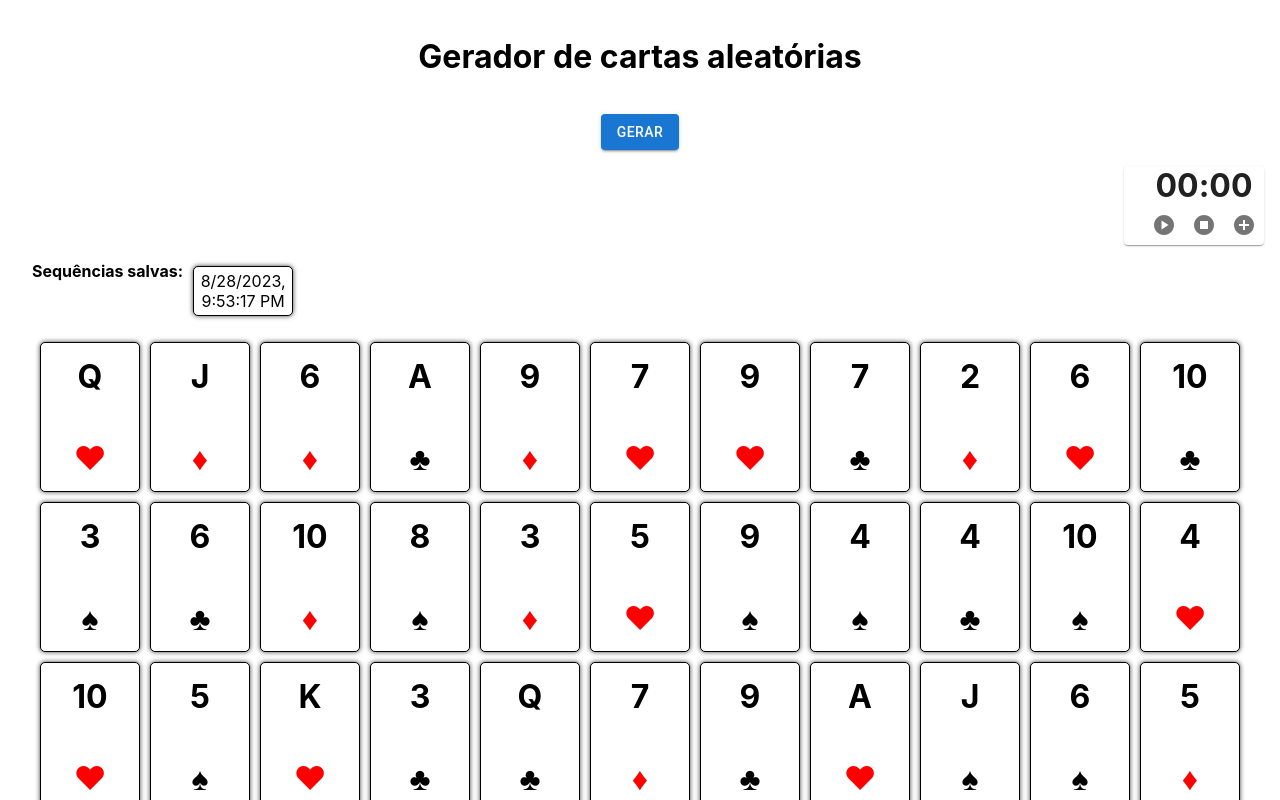
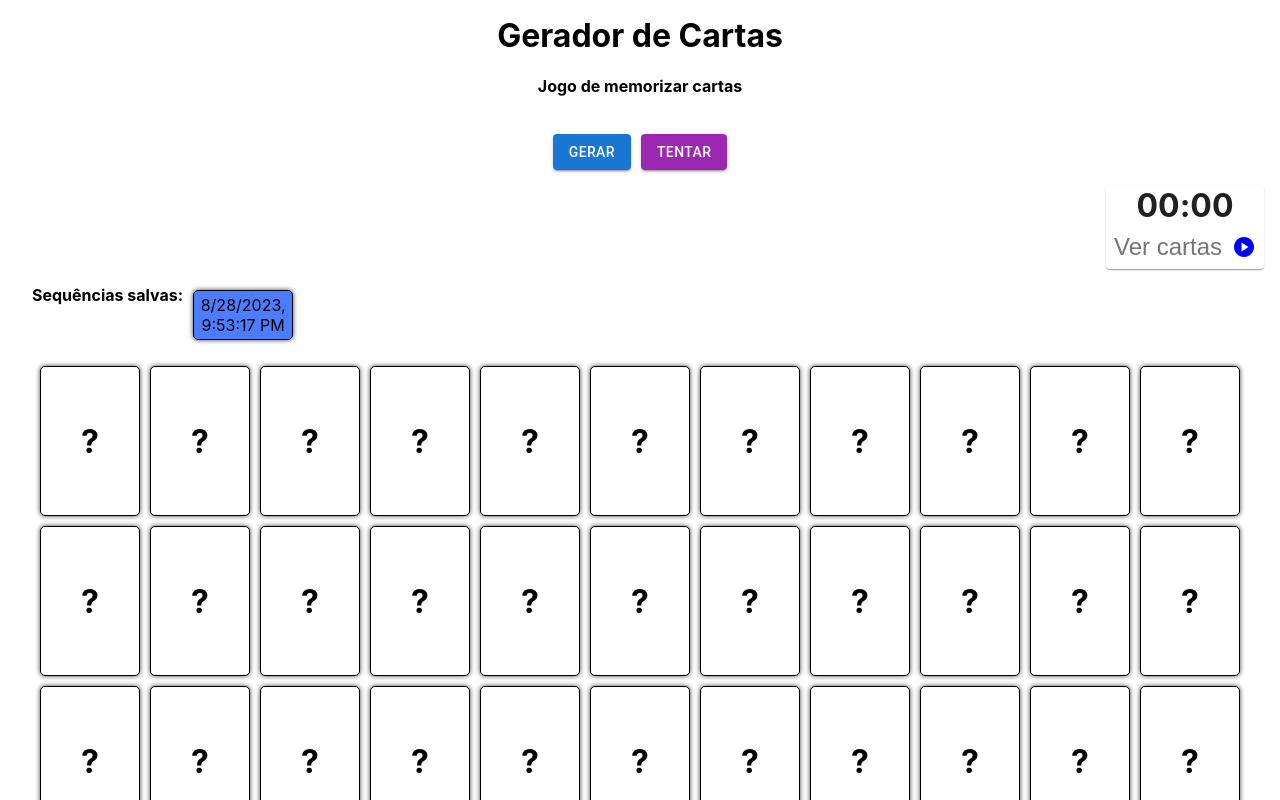
Before and after one commit to aironherbert/mental-palace, a React (Create React App) app: page / in a window 1280 px wide. Both pictures are taken after a click on the button "GERAR". Shown: the top 800 px of the page. Built offline with nearby package versions, Linux system fonts and the light colour scheme.

Commit message:
feat: ajuste do contador

```diff
--- a/src/App.tsx
+++ b/src/App.tsx
@@ -45,7 +45,7 @@ const Card = styled.div`
   }
 `;
 
-const SaveCard = styled.div`
+const SaveCard = styled.div<{ active: boolean }>`
   width: 100px;
   height: 50px;
   border: 1px solid black;
@@ -58,7 +58,7 @@ const SaveCard = styled.div`
   text-align: center;
   position: relative;
 
-  background-color: white;
+  background-color: ${({ active }) => (active ? "#4c7cff" : "white")};
   box-shadow: 0px 0px 5px 0px rgba(0, 0, 0, 0.75);
 
   &:hover {
@@ -100,21 +100,19 @@ interface CardType {
   nipe: string;
   value: string;
 }
-
+type T = Record<string, CardType[]>;
 export default function App() {
   const [cards, setCards] = useState<CardType[]>();
-  const [savedCards, setSavedCards] = usePersistentState(
-    "saved-cards",
-    {} as { [key: string]: CardType[] }
-  );
+  const [savedCards, setSavedCards] = usePersistentState<T>("saved-cards", {});
 
   const [code, setCode] = useState<string>("no-date");
+  const [show, setShow] = useState<boolean>(false);
 
   const save = useCallback(
     (cards?: CardType[]) => {
       const date = new Date().toLocaleString() ?? "no-date";
       setCode(date);
-      setSavedCards((prev: { [key: string]: CardType[] }) => {
+      setSavedCards((prev: T) => {
         return {
           ...prev,
           [date]: cards ?? [],
@@ -150,13 +148,15 @@ export default function App() {
 
   return (
     <div className="App">
-      <h1>Gerador de cartas aleatórias</h1>
+      <h1 style={{ margin: 0 }}>Gerador de Cartas</h1>
+      <h4>Jogo de memorizar cartas</h4>
       <div style={{ display: "flex", width: "100%" }}>
         <div
           style={{
             display: "flex",
             flexDirection: "column",
             width: "100%",
+            alignItems: "center",
           }}
         >
           <div
@@ -176,8 +176,13 @@ export default function App() {
             >
               Gerar
             </Button>
+            {!show && (
+              <Button variant="contained" color="secondary">
+                Tentar
+              </Button>
+            )}
           </div>
-          <Stopwatch code={code} />
+          <Stopwatch code={code} setShow={setShow} />
           <div
             style={{
               width: "100%",
@@ -191,6 +196,7 @@ export default function App() {
             {Object.keys(savedCards ?? {}).map((key) => (
               <SaveCard
                 key={key}
+                active={key === code}
                 onClick={() => {
                   setCards(savedCards?.[key]);
                   setCode(key);
@@ -214,7 +220,20 @@ export default function App() {
         style={{ display: "flex", flexWrap: "wrap", justifyContent: "center" }}
       >
         {cards?.map((card) => (
-          <GenerateCard nipe={card.nipe} value={card.value} />
+          <>
+            {show && (
+              <GenerateCard
+                key={`${card.value}_${card.nipe}`}
+                nipe={card.nipe}
+                value={card.value}
+              />
+            )}
+            {!show && (
+              <Card key={`${card.value}_${card.nipe}`}>
+                <h1>?</h1>
+              </Card>
+            )}
+          </>
         ))}
       </div>
     </div>
--- a/src/components/stopwatch.tsx
+++ b/src/components/stopwatch.tsx
@@ -1,18 +1,8 @@
 import styled from "@emotion/styled";
-import { Card, Icon, IconButton, List, ListItem } from "@mui/material";
-import { useCallback, useEffect, useRef, useState } from "react";
+import { Card, Icon, IconButton } from "@mui/material";
+import { useEffect, useRef, useState } from "react";
 import usePersistentState from "../helpers/use-persistent-state";
 
-const TimeList = styled.div`
-  display: flex;
-  flex-direction: row;
-  justify-content: center;
-  align-items: center;
-  flex: 2;
-  max-height: 300px;
-  overflow-y: auto;
-  padding: 10px;
-`;
 const Display = styled.div`
   display: flex;
   flex-direction: row;
@@ -35,55 +25,56 @@ const Container = styled.div`
   }
 `;
 
-type TimeType = {
+type Time = {
   minutes: string;
   seconds: string;
-  date: string;
 };
+
 interface Proptypes {
   code: string;
+  setShow: (show: boolean) => void;
 }
-export default function Stopwatch({ code }: Proptypes) {
-  const [minutes, setMinutes] = useState("00");
-  const [seconds, setSeconds] = useState("00");
+
+export default function Stopwatch({ code, setShow }: Proptypes) {
+  const [dataTime, setDataTime] = usePersistentState<Record<string, Time>>(
+    code,
+    {}
+  );
+  const [time, setTime] = useState<Time>(
+    () => dataTime[code] ?? { minutes: "00", seconds: "00" }
+  );
   const [play, setPlay] = useState(false);
   const timer = useRef<NodeJS.Timeout>();
 
-  const [timeList, setTimeList] = usePersistentState(
-    "time-list",
-    {} as { [key: string]: TimeType[] }
-  );
-
   useEffect(() => {
-    const times = timeList[code];
-    if (times) {
-      const lastTime = times[times.length - 1];
-      if (lastTime) {
-        setMinutes(lastTime.minutes);
-        setSeconds(lastTime.seconds);
-      }
-    } else {
-      setMinutes("00");
-      setSeconds("00");
-    }
-  }, [code, timeList]);
+    setTime(() => dataTime[code] ?? { minutes: "00", seconds: "00" });
+    setPlay(false);
+    // eslint-disable-next-line react-hooks/exhaustive-deps
+  }, [code]);
 
   useEffect(() => {
     if (play) {
       timer.current = setInterval(() => {
-        setSeconds((prev) => {
-          if (prev === "59") {
-            setMinutes((prev) => {
-              if (prev === "59") {
-                return "00";
-              } else {
-                return String(parseInt(prev, 10) + 1).padStart(2, "0");
-              }
-            });
-            return "00";
-          } else {
-            return String(parseInt(prev, 10) + 1).padStart(2, "0");
+        setTime((prev: Time) => {
+          const minutes = prev.minutes ?? "00";
+          const seconds = prev.seconds ?? "00";
+          if (seconds === "59") {
+            if (minutes === "59") {
+              return {
+                minutes: "00",
+                seconds: "00",
+              };
+            } else {
+              return {
+                minutes: String(parseInt(minutes, 1) + 1).padStart(2, "0"),
+                seconds: "00",
+              };
+            }
           }
+          return {
+            minutes: minutes,
+            seconds: String(parseInt(seconds, 10) + 1).padStart(2, "0"),
+          };
         });
       }, 1000);
     }
@@ -92,81 +83,47 @@ export default function Stopwatch({ code }: Proptypes) {
         clearInterval(timer.current);
       }
     };
-  }, [play]);
+  }, [play, setTime]);
 
-  const reset = useCallback(() => {
-    setPlay(false);
-    setMinutes("00");
-    setSeconds("00");
-  }, []);
+  useEffect(() => {
+    setShow(play);
+  }, [play, setShow]);
 
-  const add = useCallback(() => {
-    if (timeList[code]) {
-      setTimeList((prev: { [key: string]: TimeType[] }) => ({
+  useEffect(() => {
+    setDataTime((prev) => {
+      return {
         ...prev,
-        [code]: [
-          ...prev[code],
-          { minutes, seconds, date: new Date().toLocaleString() },
-        ],
-      }));
-    } else {
-      setTimeList((prev: { [key: string]: TimeType[] }) => ({
-        ...prev,
-        [code]: [{ minutes, seconds, date: new Date().toLocaleString() }],
-      }));
-    }
-    setPlay(false);
-  }, [code, minutes, seconds, setTimeList, timeList]);
-
-  const remove = useCallback(
-    (index: number) => {
-      setTimeList((prev: { [key: string]: TimeType[] }) => ({
-        ...prev,
-        [code]: prev[code].filter((_, i) => i !== index),
-      }));
-    },
-    [code, setTimeList]
-  );
+        [code]: time,
+      };
+    });
+    // eslint-disable-next-line react-hooks/exhaustive-deps
+  }, [time]);
 
   return (
     <Card style={{ alignSelf: "end" }}>
       <Container>
-        <TimeList>
-          <List
-            sx={{
-              width: "100%",
-              bgcolor: "background.paper",
-              position: "relative",
-              overflowY: "auto",
-              overflowX: "hidden",
-              maxHeight: 150,
-            }}
-          >
-            {timeList[code]?.map((time: TimeType, index: number) => (
-              <ListItem sx={{ margin: 0, padding: 0, whiteSpace: "nowrap" }}>
-                {index + 1} - {time.minutes}:{time.seconds} ({time.date})
-                <IconButton onClick={() => remove(index)}>
-                  <Icon style={{ color: "red" }}>remove_circle</Icon>
-                </IconButton>
-              </ListItem>
-            ))}
-          </List>
-        </TimeList>
         <div style={{ display: "flex", flexDirection: "column" }}>
           <Display>
-            <h1>{minutes}</h1>
+            <h1>{time.minutes}</h1>
             <h1>:</h1>
-            <h1>{seconds}</h1>
+            <h1>{time.seconds}</h1>
           </Display>
           <div style={{ display: "flex", justifyContent: "end" }}>
-            <IconButton onClick={() => setPlay((prev) => !prev)}>
-              {play ? <Icon>pause_circle</Icon> : <Icon>play_circle</Icon>}
-            </IconButton>
-            <IconButton onClick={() => reset()}>
-              <Icon>stop_circle</Icon>
-            </IconButton>
-            <IconButton onClick={() => add()}>
-              <Icon>add_circle</Icon>
+            <IconButton
+              style={{ gap: "10px" }}
+              onClick={() => setPlay((prev) => !prev)}
+            >
+              {play ? (
+                <>
+                  Pausar
+                  <Icon style={{ color: "blueviolet" }}>pause_circle</Icon>
+                </>
+              ) : (
+                <>
+                  Ver cartas
+                  <Icon style={{ color: "blue" }}>play_circle</Icon>
+                </>
+              )}
             </IconButton>
           </div>
         </div>
--- a/src/helpers/use-persistent-state.tsx
+++ b/src/helpers/use-persistent-state.tsx
@@ -1,21 +1,17 @@
-import { useState } from "react";
+import { Dispatch, SetStateAction, useEffect, useState } from "react";
 
-export default function usePersistentState(key: string, defaultValue: any) {
-  const [state, setState] = useState(() => {
-    const valueInLocalStorage = localStorage.getItem(key);
-    if (valueInLocalStorage) {
-      return JSON.parse(valueInLocalStorage);
-    }
-    return defaultValue;
-  });
+export default function usePersistentState<T>(
+  key: string,
+  initialValue: T
+): [T, Dispatch<SetStateAction<T>>] {
+  const storedValue = localStorage.getItem(key);
+  const initial = storedValue ? JSON.parse(storedValue) : initialValue;
 
-  function setPersistentState(newState: ((prevState: any) => any) | any) {
-    const newStateValue =
-      typeof newState === "function" ? newState(state) : newState;
-    setState(newStateValue);
+  const [value, setValue] = useState<T>(initial as T);
 
-    localStorage.setItem(key, JSON.stringify(newStateValue));
-  }
+  useEffect(() => {
+    localStorage.setItem(key, JSON.stringify(value));
+  }, [key, value]);
 
-  return [state, setPersistentState];
+  return [value, setValue];
 }
```
